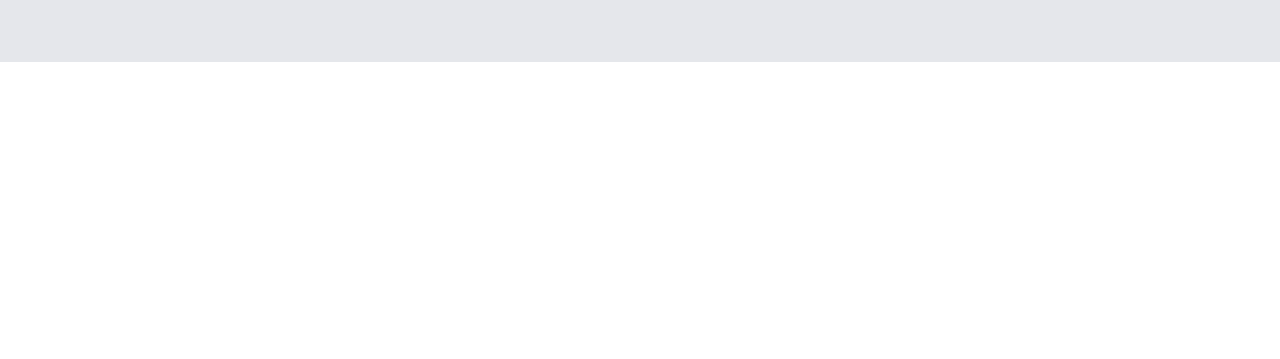
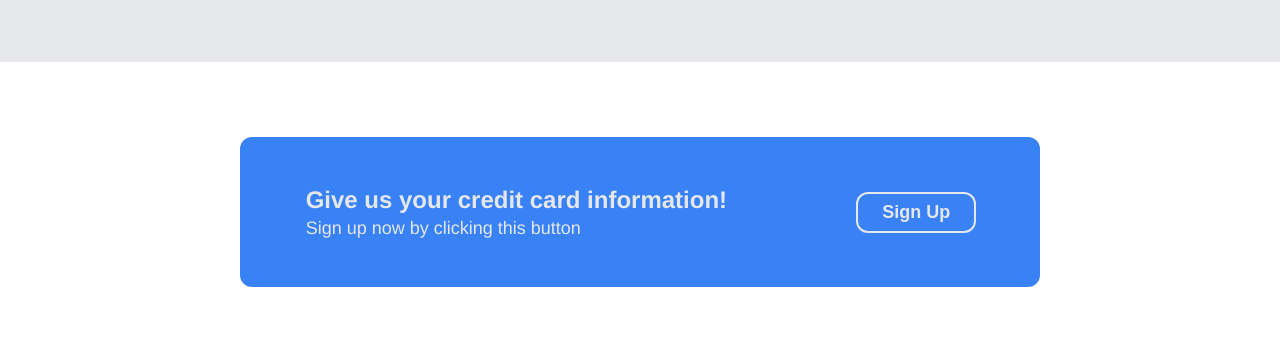
Before and after one commit to coffeepup/odin-landing-page, a plain HTML site: page index.html in a window 1280 px wide. Shown: the part 1273-1632 px from the top of the page. Before the commit the page ends 1335 px from the top, so only its background shows below. Drawn offline with Linux system fonts and the light colour scheme.

Commit message:
add signup button and container at bottom

```diff
--- a/index.html
+++ b/index.html
@@ -66,5 +66,14 @@
                 </div>
             </div>
         </div>
+        <div class="signup">
+            <div class="signup-container">
+                <div class="signup-text">
+                    <h5>Give us your credit card information!</h5>
+                    <p>Sign up now by clicking this button</p>
+                </div>
+                <button type="button">Sign Up</button>
+            </div>
+        </div>
     </body>
 </html>
--- a/style.css
+++ b/style.css
@@ -65,7 +65,8 @@ h2 {
     max-width: 100%;
     height: auto;
 }
-button {
+
+.hero-and-image button {
     background-color: #3882F6;
     font-size: 18px;
     color: #E5E7EB;
@@ -147,3 +148,50 @@ h3 {
     font-weight: bold;
     font-style: normal;
 }
+
+.signup {
+    display: flex;
+    justify-content: center;
+    align-items: center;
+    min-height: 300px;
+}
+
+.signup-container {
+    display: flex;
+    background-color: #3882F6;
+    border-radius: 12px;
+    min-width: 800px;
+    font-family: 'Helvetica Neue', Helvetica, sans-serif;
+    color:#E5E7EB;
+    min-height: 150px;
+    align-items: center;
+    justify-content: space-around;
+}
+
+.signup-text {
+    display: flex;
+    flex-direction: column;
+    font-size: 18px;
+}
+
+.signup-text p {
+    margin: 0;
+    padding: 2px;
+}
+
+h5 {
+    font-size: 24px;
+    margin: 0;
+    padding: 2px;
+}
+
+.signup-container button {
+    background-color: #3882F6;
+    font-size: 18px;
+    color: #E5E7EB;
+    border: 2px solid;
+    border-radius: 12px;
+    padding: 8px 24px;
+    font-weight: 700;
+    border-color: #E5E7EB;
+}
```
